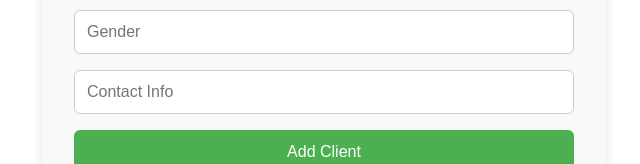
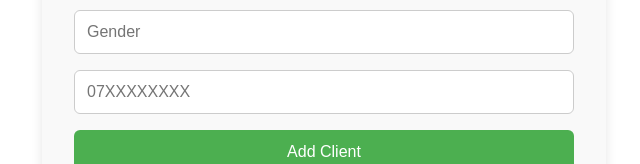
Before and after one commit to Mugeha/health_info_sys, a React (Create React App) app in the folder health-info-frontend/: page /add-client in a window 1280 px wide. Shown: the part 273-437 px from the top of the page, without its empty margins (316-956 px from the left). Built offline with nearby package versions, Linux system fonts and the light colour scheme; sample sign-in values are in the browser's storage.

Commit message:
updated input field

```diff
--- a/health-info-frontend/src/pages/AddClient.jsx
+++ b/health-info-frontend/src/pages/AddClient.jsx
@@ -94,11 +94,12 @@ const AddClient = () => {
        <input
   style={styles.input}
   name="contact"
-          placeholder="Contact Info"
+  placeholder="07XXXXXXXX"
   value={form.contact}
   onChange={handleChange}
   required
 />
+
         <button type="submit" style={styles.button}>Add Client</button>
       </form>
       {message && <p style={styles.message}>{message}</p>}
```
Lines whose indentation alone changed are shown as unchanged.
